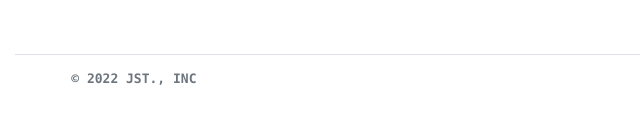
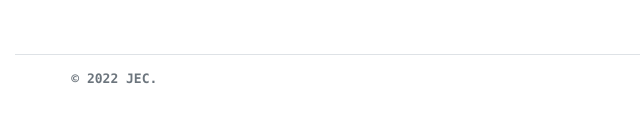
Before and after one commit to silversteel0605/silverPortfolio, a plain HTML site: page index.html in a window 1280 px wide. Shown: the part 2435-2568 px from the top of the page, 0-640 px from the left. Drawn offline with nearby package versions, Linux system fonts and the light colour scheme; a web font is replaced by a local one.

Commit message:
edit_ver_0.03

```diff
--- a/index.html
+++ b/index.html
@@ -210,7 +210,7 @@
             <footer id="footer container">
                 <div class="d-flex flex-wrap justify-content-between border-top container-fluid py-3 mb-5 mx-3">
                     <div class="col-md-4 px-5">
-                        <span class="text-muted font-monospace">© 2022 JST., Inc</span>
+                        <span class="text-muted font-monospace">© 2022 JEC.</span>
                     </div>
                     <ul class="nav col-md-4 justify-content-end align-items-center px-5 pb-3 mb-3">
                         <li class="nav-item"><a href="#" class="nav-link font-monospace">Home</a></li>
```
